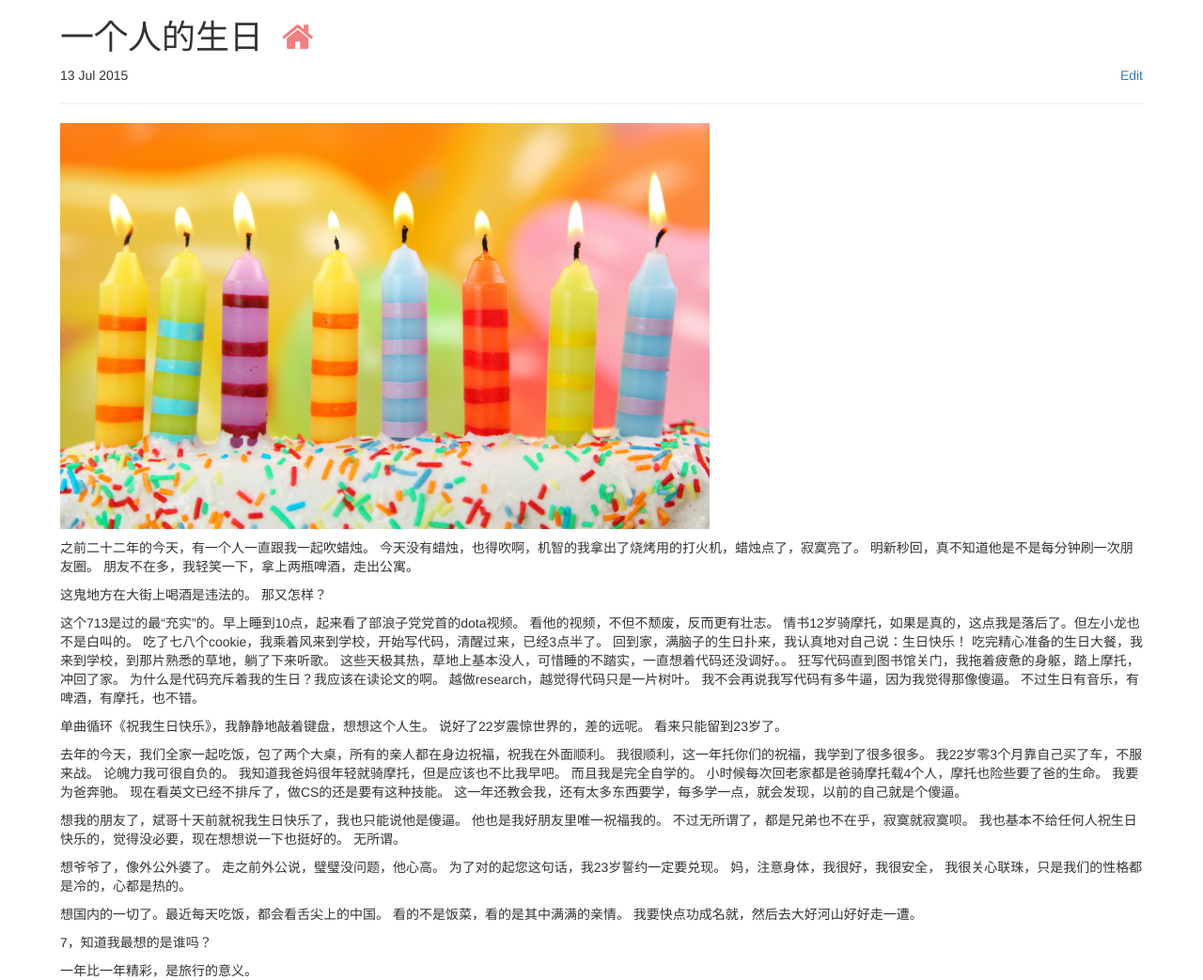
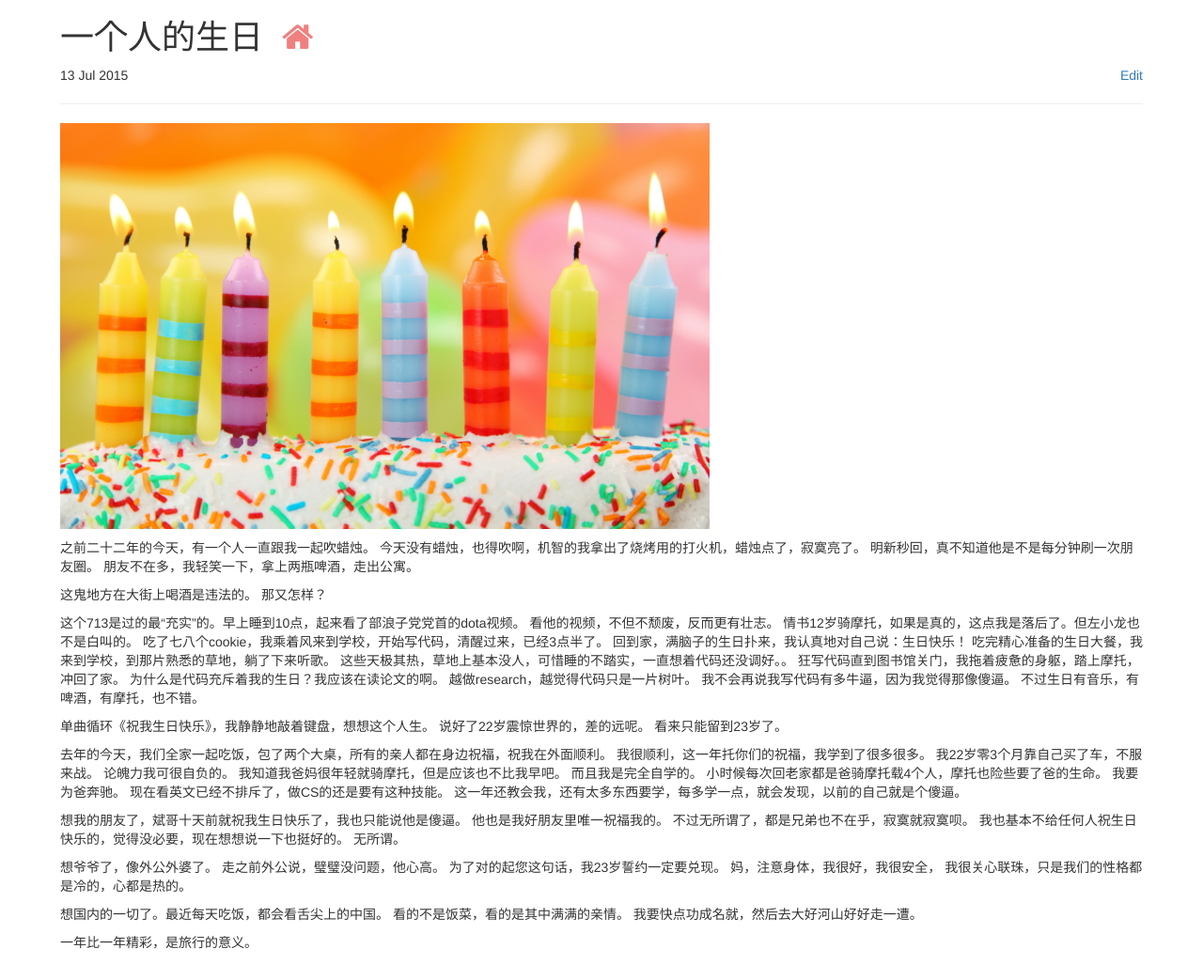
Before and after one commit to lihebi/blog, a Jekyll site: the page built from _posts/2015-07-13-一个人的生日.md, in a window 1280 px wide. Shown: the whole page at 94% size. Built offline with Jekyll 4.4.1, drawn with Linux system fonts in a browser that asks for light colours; nearby versions of some CDN libraries; Markdown is read by kramdown in place of the engine named in the settings; comment, search, counter and statistics services are not loaded; a style sheet for code colours, icons or effects is not loaded; after the commit the page ends 1013 px from its top, so only the background shows below that.

Commit message:
remove 7

```diff
--- a/_posts/2015-07-13-一个人的生日.md
+++ b/_posts/2015-07-13-一个人的生日.md
@@ -58,6 +58,4 @@ time: 22:30:32
 看的不是饭菜，看的是其中满满的亲情。
 我要快点功成名就，然后去大好河山好好走一遭。
 
-7，知道我最想的是谁吗？
-
 一年比一年精彩，是旅行的意义。
```
